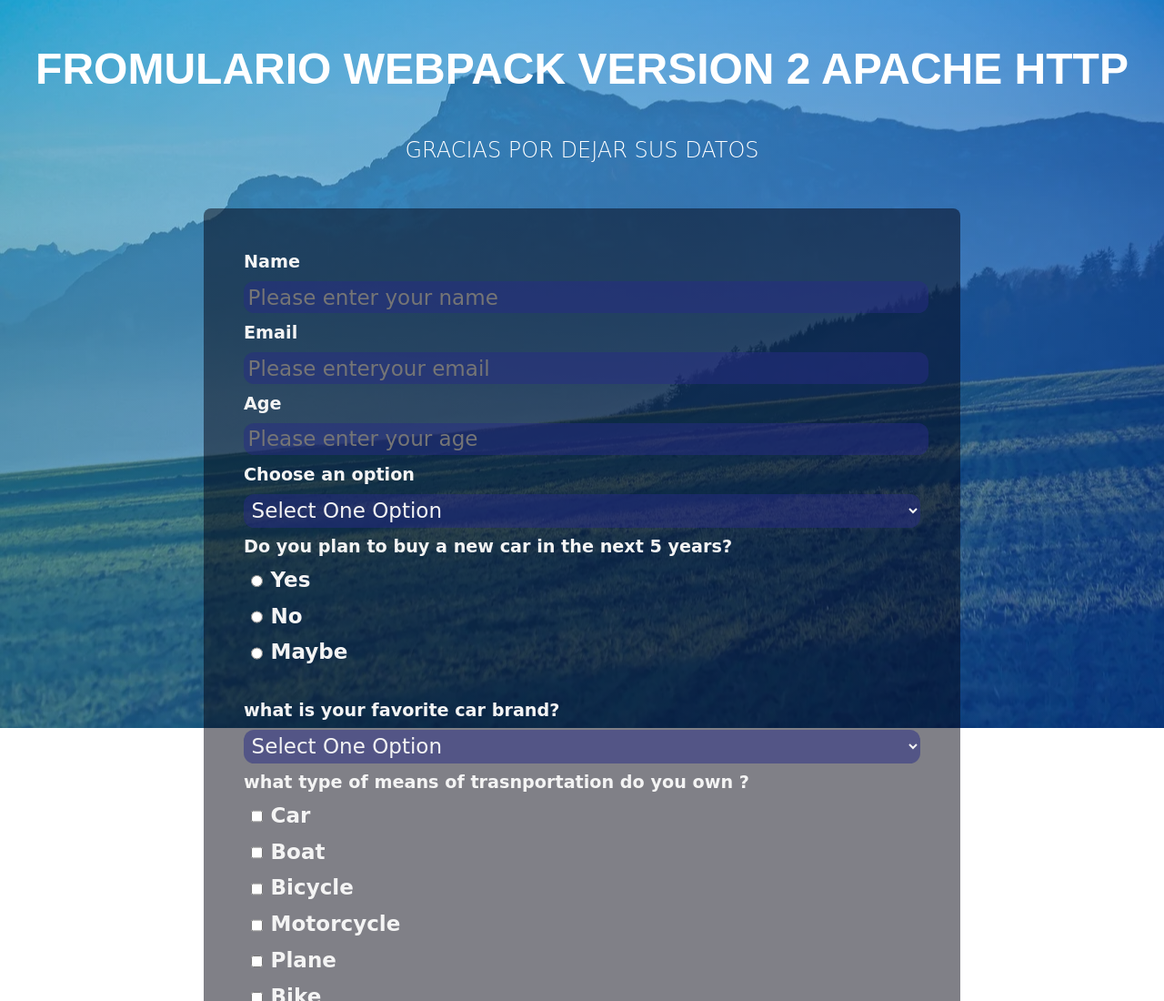
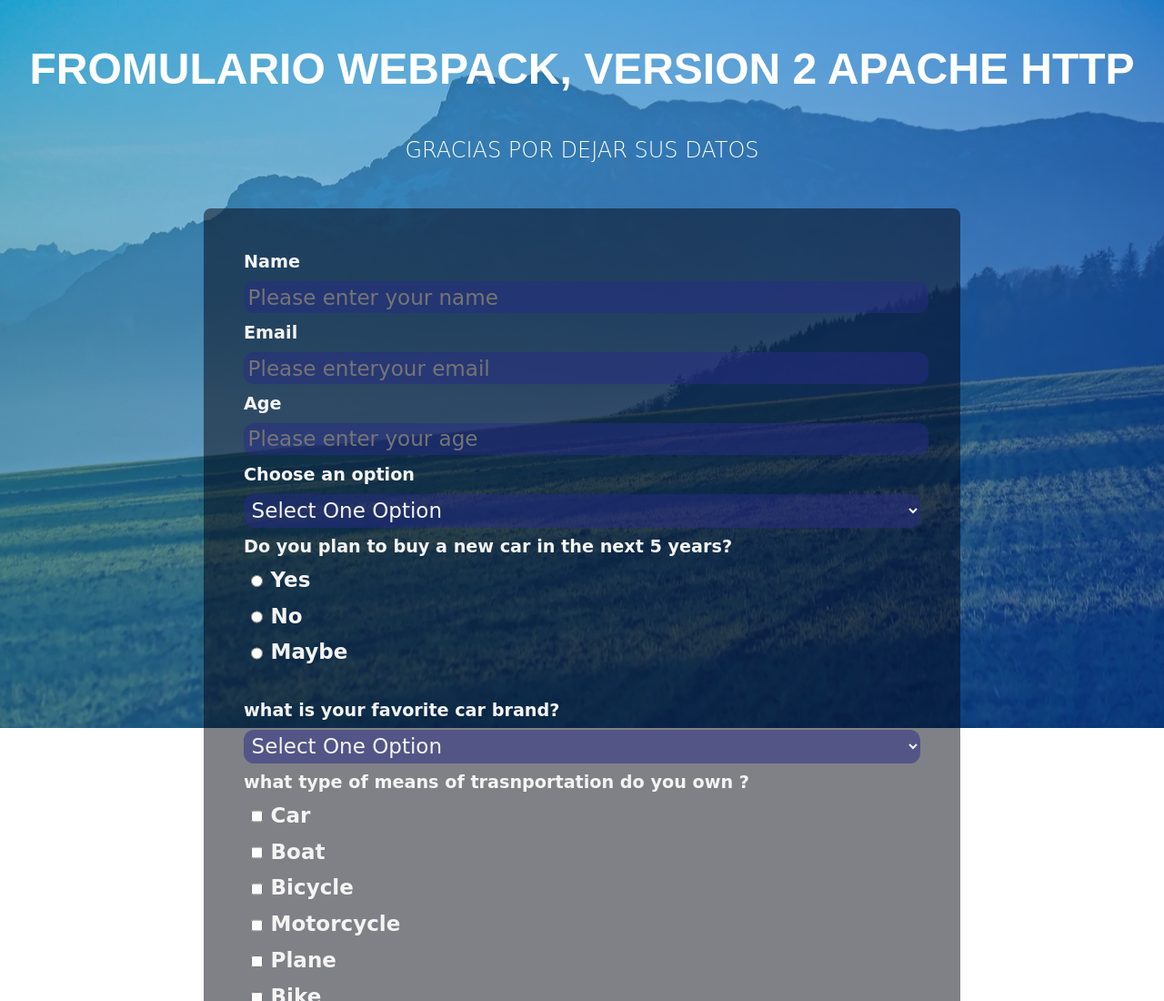
Before and after one commit to Jonnycp18/FORMULARIO-LINTERS, a website built with webpack: page src/index.html in a window 1280 px wide. Shown: the top 1100 px of the page at 91% size. Built offline with nearby package versions, Linux system fonts and the light colour scheme.

Commit message:
ahora si

```diff
--- a/src/index.html
+++ b/src/index.html
@@ -9,7 +9,7 @@
 
   </head>
   <body>
-    <h1 id="title">FROMULARIO WEBPACK VERSION 2 APACHE HTTP</h1>
+    <h1 id="title">FROMULARIO WEBPACK, VERSION 2 APACHE HTTP</h1>
     <p id="description">GRACIAS POR DEJAR SUS DATOS</p>
     <form id="survey-form">
       <fieldset>
```
